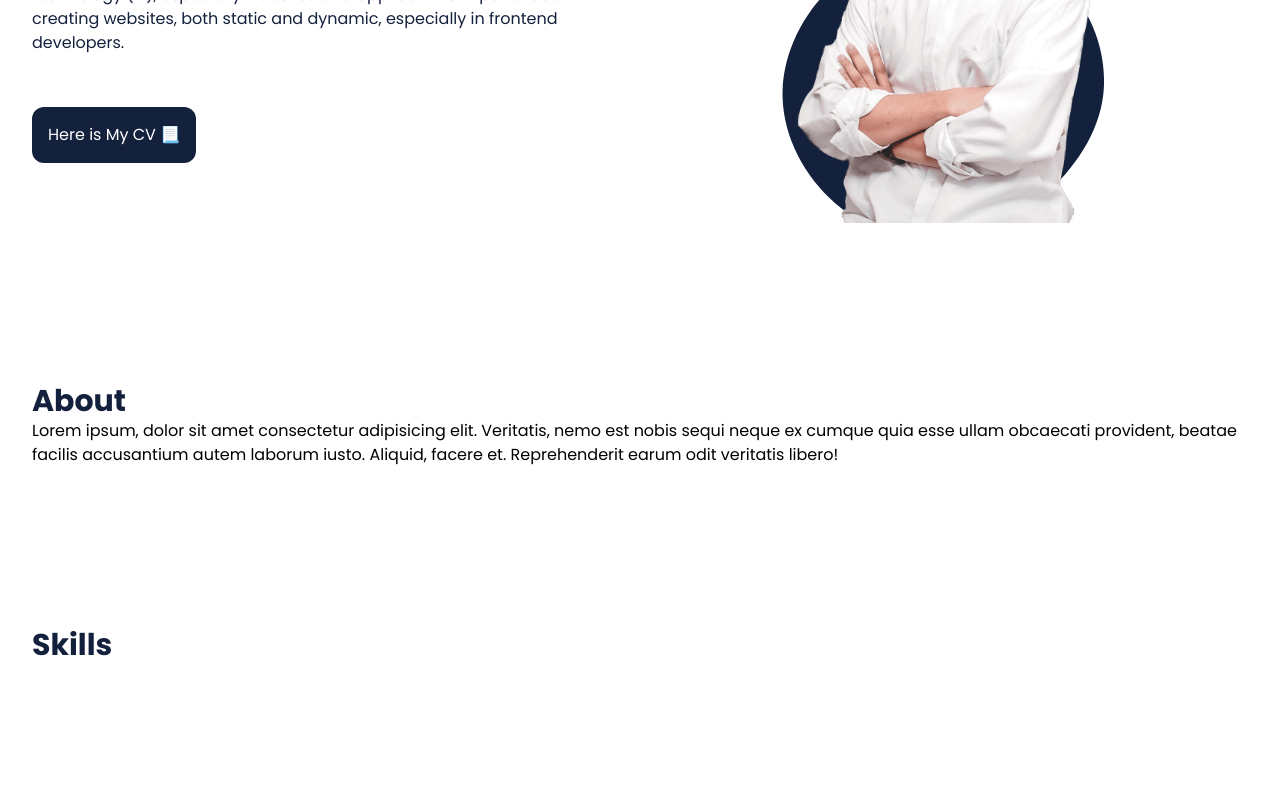
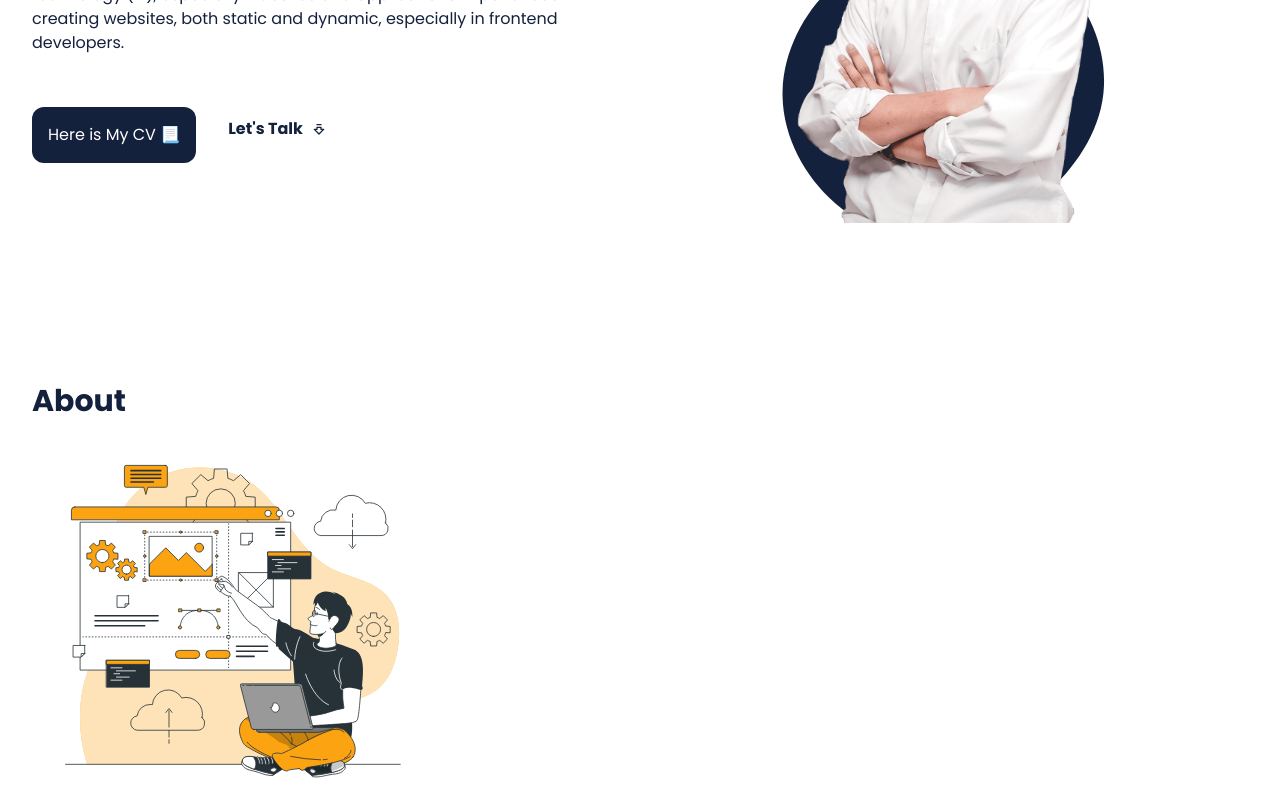
Before and after one commit to yofanalfiatur/portfolio-vite, a React (Vite) app: page / in a window 1280 px wide. Shown: the part 420-1220 px from the top of the page. Built offline with nearby package versions, Linux system fonts and the light colour scheme.

Commit message:
update dikit

```diff
--- a/src/components/Layouts/About.jsx
+++ b/src/components/Layouts/About.jsx
@@ -5,13 +5,16 @@ const About = () => {
   return (
     <Section id="about">
       <TitleSection>About</TitleSection>
-      <div>
-        <p>
-          Lorem ipsum, dolor sit amet consectetur adipisicing elit. Veritatis,
-          nemo est nobis sequi neque ex cumque quia esse ullam obcaecati
-          provident, beatae facilis accusantium autem laborum iusto. Aliquid,
-          facere et. Reprehenderit earum odit veritatis libero!
-        </p>
+      <div className="flex w-full">
+        <div className="">
+          <img
+            src="/svg/about.svg"
+            alt=""
+            width={400}
+            height={400}
+            className=""
+          />
+        </div>
       </div>
     </Section>
   );
--- a/src/components/Layouts/Home.jsx
+++ b/src/components/Layouts/Home.jsx
@@ -1,6 +1,7 @@
 import { useState, useEffect } from "react";
 import { identity } from "../../constants/data";
 import Section from "../Elements/Section";
+import { LuArrowBigDownDash } from "react-icons/lu";
 
 const Home = () => {
   const { name, position, region, description, profile, cv } = identity;
@@ -24,15 +25,28 @@ const Home = () => {
       <div className="flex flex-wrap max-w-full justify-center md:items-center gap-y-8">
         <div className="md:w-1/2 flex flex-col gap-3">
           <p className="text-primary">Hello I'am 👋</p>
-          <h1 className="text-secondary text-6xl font-bold">{name}</h1>
+          <h1 className="bg-gradient-to-r from-primary from-10% to-secondary to-80% bg-clip-text text-transparent text-6xl font-bold w-max">
+            {name}
+          </h1>
           <p className="text-primary font-bold text-3xl">{position}</p>
           <p className="text-primary mb-10">{description}</p>
 
-          <a href={cv} target="_blank" className="w-max">
-            <button className=" text-white rounded-xl p-4 bg-primary hover:ring-4 hover:ring-secondary transition duration-200 hover:text-secondary">
+          <div className="flex gap-8 items-center">
+            <a
+              href={cv}
+              target="_blank"
+              className="w-max text-white rounded-xl p-4 bg-primary hover:ring-2 hover:ring-secondary hover:bg-transparent transition duration-200 hover:text-secondary"
+            >
               Here is My CV 📃
-            </button>
-          </a>
+            </a>
+
+            <a
+              href="#contact"
+              className="w-fit text-primary font-bold animate-bounce flex items-center gap-2"
+            >
+              Let's Talk <LuArrowBigDownDash className="" />
+            </a>
+          </div>
         </div>
         <div className="md:w-1/2 relative flex justify-center overflow-hidden">
           <img
```
Also changed, not shown: public/svg/about.svg (added), src/components/Elements/SingleBlog.jsx (added), src/components/Fragments/CardBlog.jsx (added), src/components/Fragments/CardExperience.jsx (added), src/components/Fragments/CardPortfolio.jsx (added).
